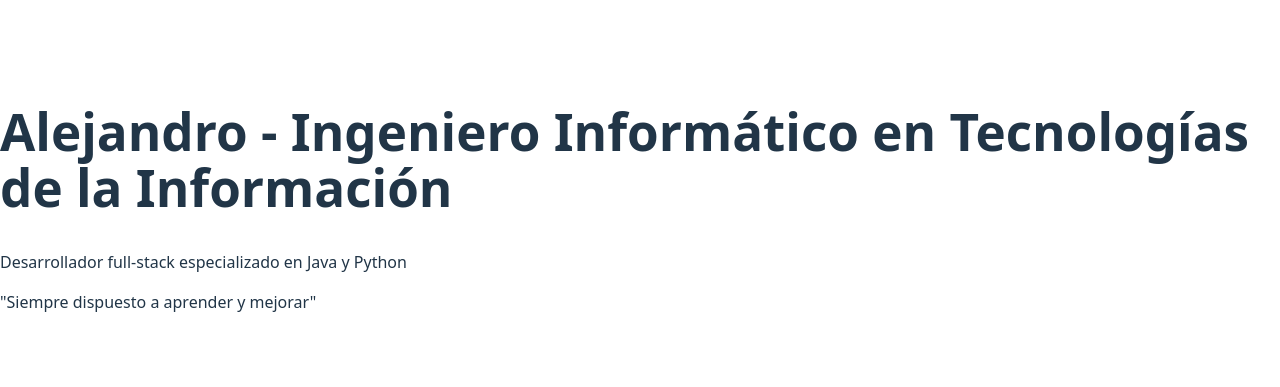
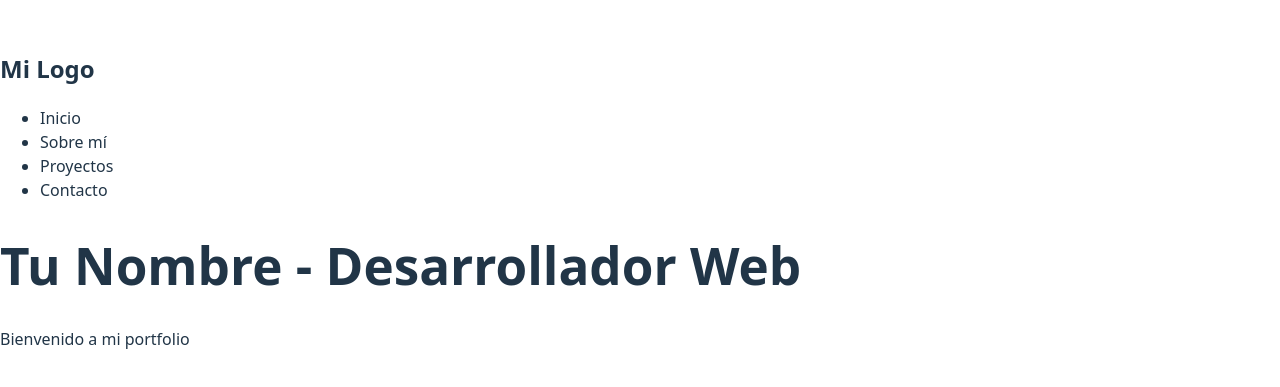
Before and after one commit to medinafdzz/Portfolio, a React (Vite) app: page / in a window 1280 px wide. Shown: the part 201-588 px from the top of the page. Built offline with nearby package versions, Linux system fonts and the light colour scheme.

Commit message:
Crear Header e integrar componente en App

```diff
--- a/src/App.jsx
+++ b/src/App.jsx
@@ -1,12 +1,14 @@
+import Header from './components/Header';
+
 function App() {
-  const nombre = "Alejandro";
-  const profesion = "Ingeniero Informático en Tecnologías de la Información";
+  const nombre = "Tu Nombre";
+  const profesion = "Desarrollador Web";
 
   return (
     <div>
+      <Header />
       <h1>{nombre} - {profesion}</h1>
-      <p>Desarrollador full-stack especializado en Java y Python</p>
-      <p>"Siempre dispuesto a aprender y mejorar"</p>
+      <p>Bienvenido a mi portfolio</p>
     </div>
   );
 }
--- /dev/null
+++ b/src/components/Header.jsx
@@ -0,0 +1,17 @@
+function Header() {
+  return (
+    <header>
+      <nav>
+        <h2>Mi Logo</h2>
+        <ul>
+          <li>Inicio</li>
+          <li>Sobre mí</li>
+          <li>Proyectos</li>
+          <li>Contacto</li>
+        </ul>
+      </nav>
+    </header>
+  );
+}
+
+export default Header;
```
